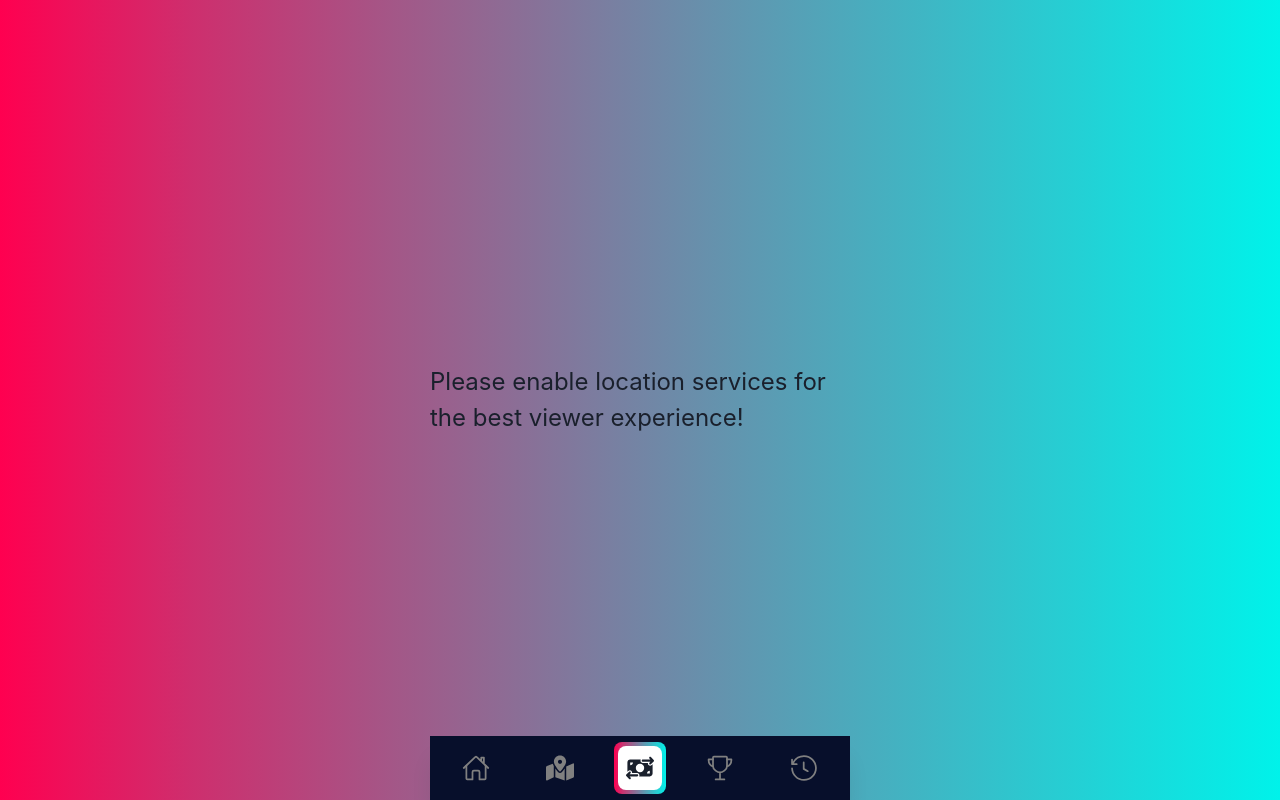
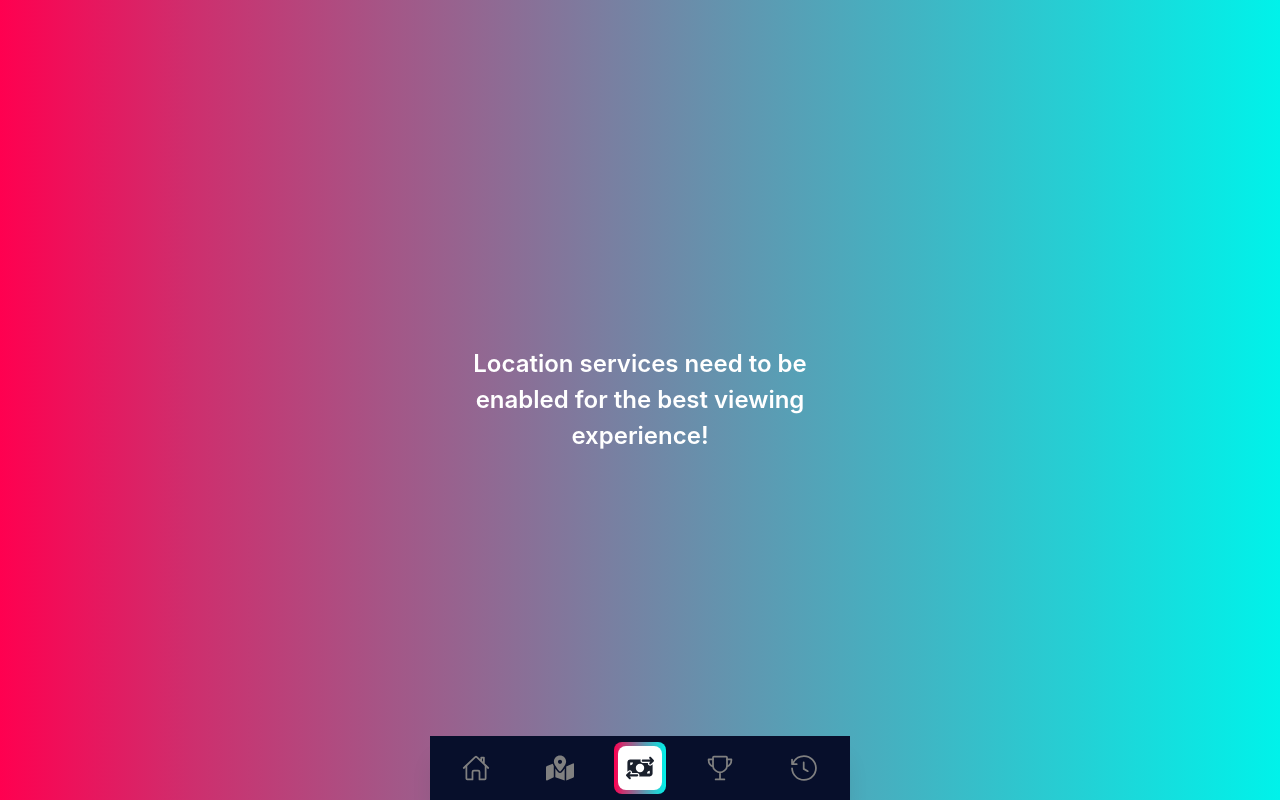
Before and after one commit to Project-Hackathons/tiktok-techjam, a Next.js app in the folder frontend/: page /map in a window 1280 px wide. Built offline with nearby package versions, Linux system fonts and the light colour scheme; no server answers; some icons are missing.

Commit message:
minor changes

```diff
--- a/frontend/src/components/Map/MapComponent.tsx
+++ b/frontend/src/components/Map/MapComponent.tsx
@@ -341,8 +341,8 @@ const MapComponent = () => {
         </Box>
       ) : (
         <Flex w="100%" h="100vh" justifyContent="center" alignItems="center">
-          <Text fontSize="x-large">
-            Please enable location services for the best viewer experience!
+          <Text fontSize="x-large" fontWeight="semibold" textAlign="center" color="white">
+            Location services need to be enabled for the best viewing experience!
           </Text>
         </Flex>
       )}
--- a/frontend/src/pages/index.tsx
+++ b/frontend/src/pages/index.tsx
@@ -2,10 +2,12 @@ import TransactionList from "@/components/TransactionList";
 import { Flex, VStack, Text, HStack, Button } from "@chakra-ui/react";
 import { useState, useEffect } from "react";
 import { User } from "../../types";
+import { useRouter } from "next/router";
 
 const Home = () => {
   const [userData, setUserData] = useState<User | null>(null);
   const [loading, setIsLoading] = useState(true); //todo @euan add skeleton loading states
+  const router = useRouter()
 
   useEffect(() => {
     (async () => {
@@ -70,6 +72,7 @@ const Home = () => {
                 variant="outline"
                 color="white"
                 _hover={{ bg: "gray.900" }}
+                onClick={()=>router.push("/pay")}
               >
                 Withdraw
               </Button>
```
